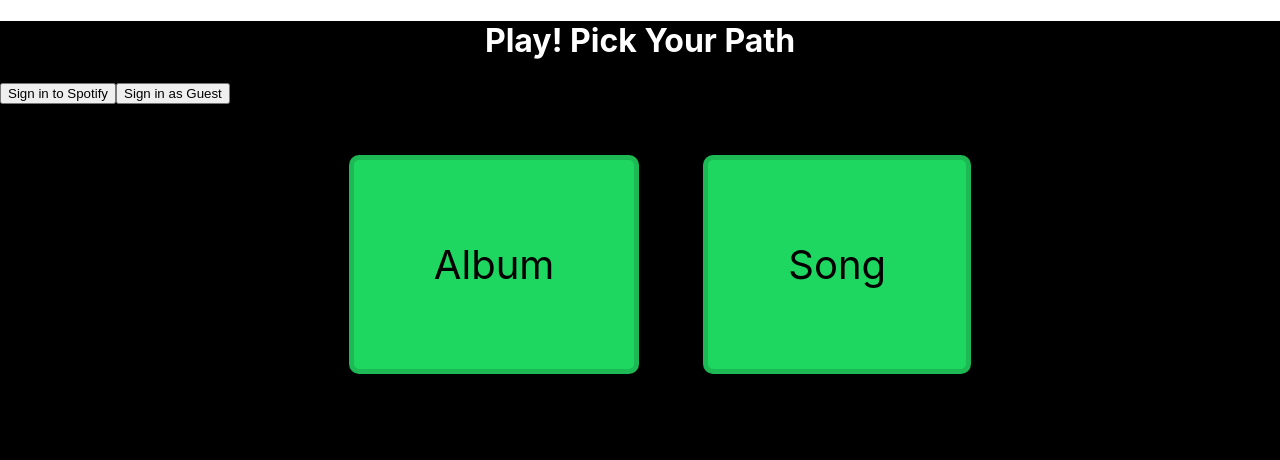
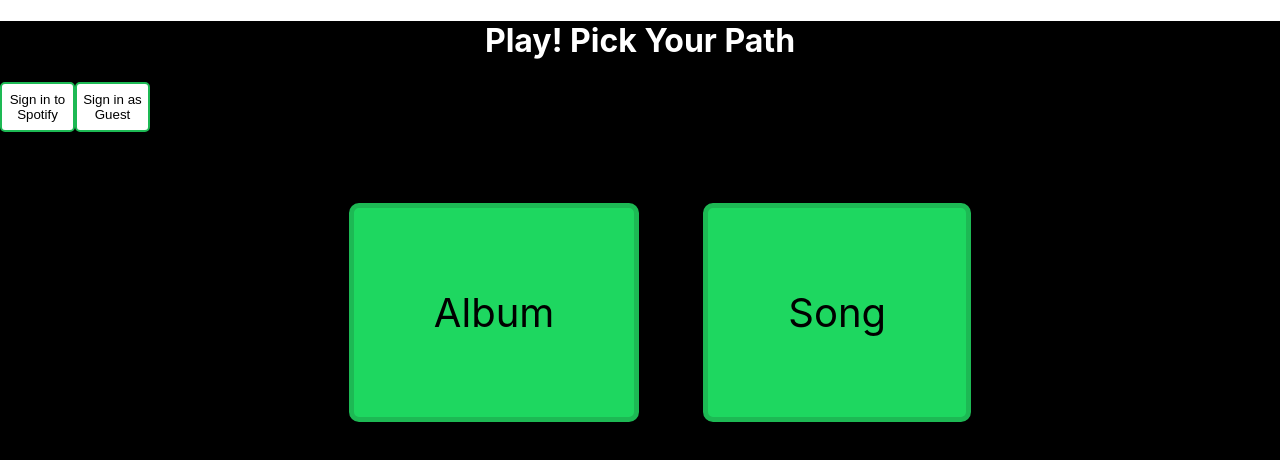
Before and after one commit to ak942/musiqle-front-end, a React (Create React App) app: page / in a window 1280 px wide. Shown: the top 460 px of the page. Built offline with nearby package versions, Linux system fonts and the light colour scheme.

Commit message:
Created UserForm component

```diff
--- a/src/App.js
+++ b/src/App.js
@@ -6,7 +6,6 @@ import Song from "./components/Song";
 import { useState } from "react";
 
 function App() {
-
 
   const [inputAnswer, setInputAnswer] = useState("")
 
--- a/src/components/Home.js
+++ b/src/components/Home.js
@@ -6,8 +6,10 @@ const Home = () => {
     return (
         <div className="home">
             <h1 className="welcome-header">Play! Pick Your Path</h1>
-            <button>Sign in to Spotify</button>
-            <button>Sign in as Guest</button>
+            <div>
+                <button className="circular">Sign in to Spotify</button>
+                <button className="circular">Sign in as Guest</button>
+            </div>
             <br />
             <ul className="link-container">
                 <li className="link-home">
--- a/src/components/InputForm.js
+++ b/src/components/InputForm.js
@@ -8,11 +8,10 @@ const InputForm = ({ name, attempts, setAttempts, num, setNum, inputAnswer, setI
 
         if (inputAnswer.trim().toLowerCase() === name.toLowerCase()) {
             setInputAnswer('')
+
             console.log("Correct")
         } else {
-            setAttempts(
-                attempts--
-            )
+            setAttempts(attempts--)
             setNum(
                 num = num - 2
             )
```
Also changed, not shown: src/components/UserForm.js (added, +9 -0 lines).
